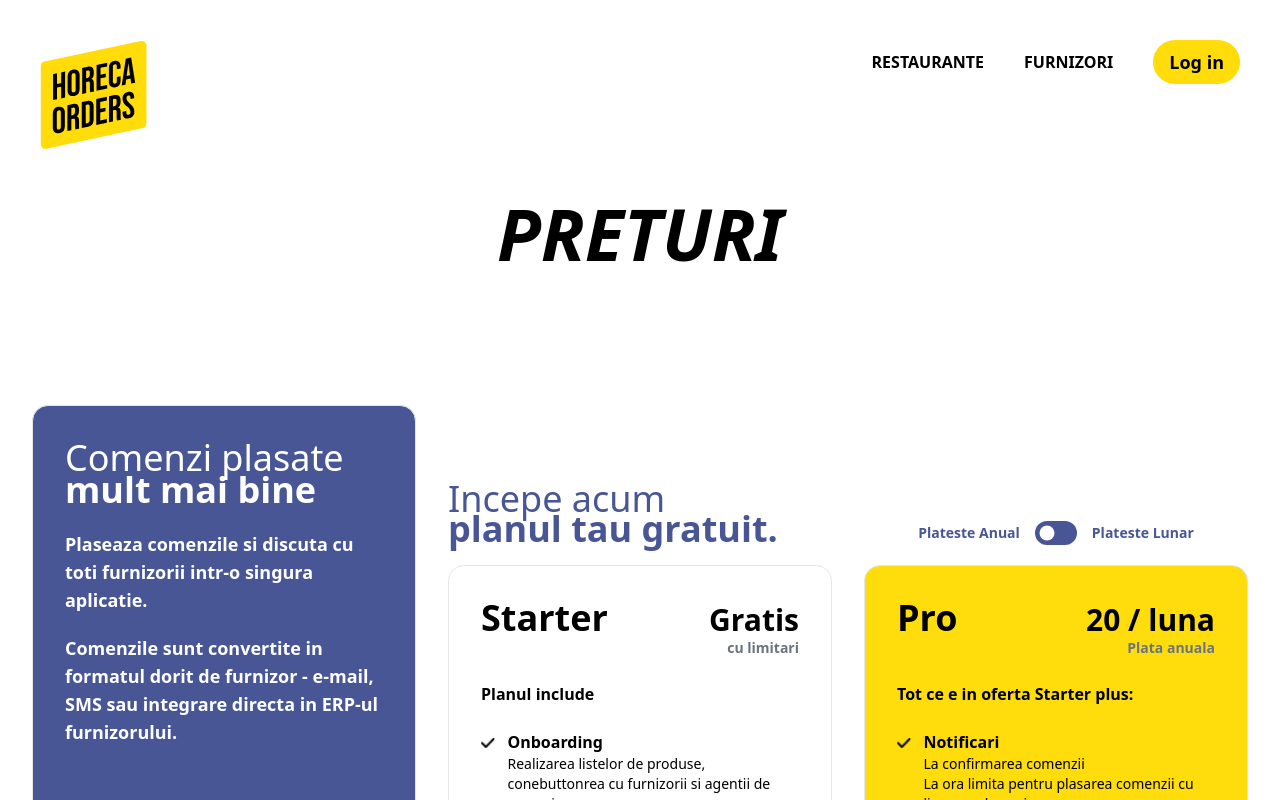
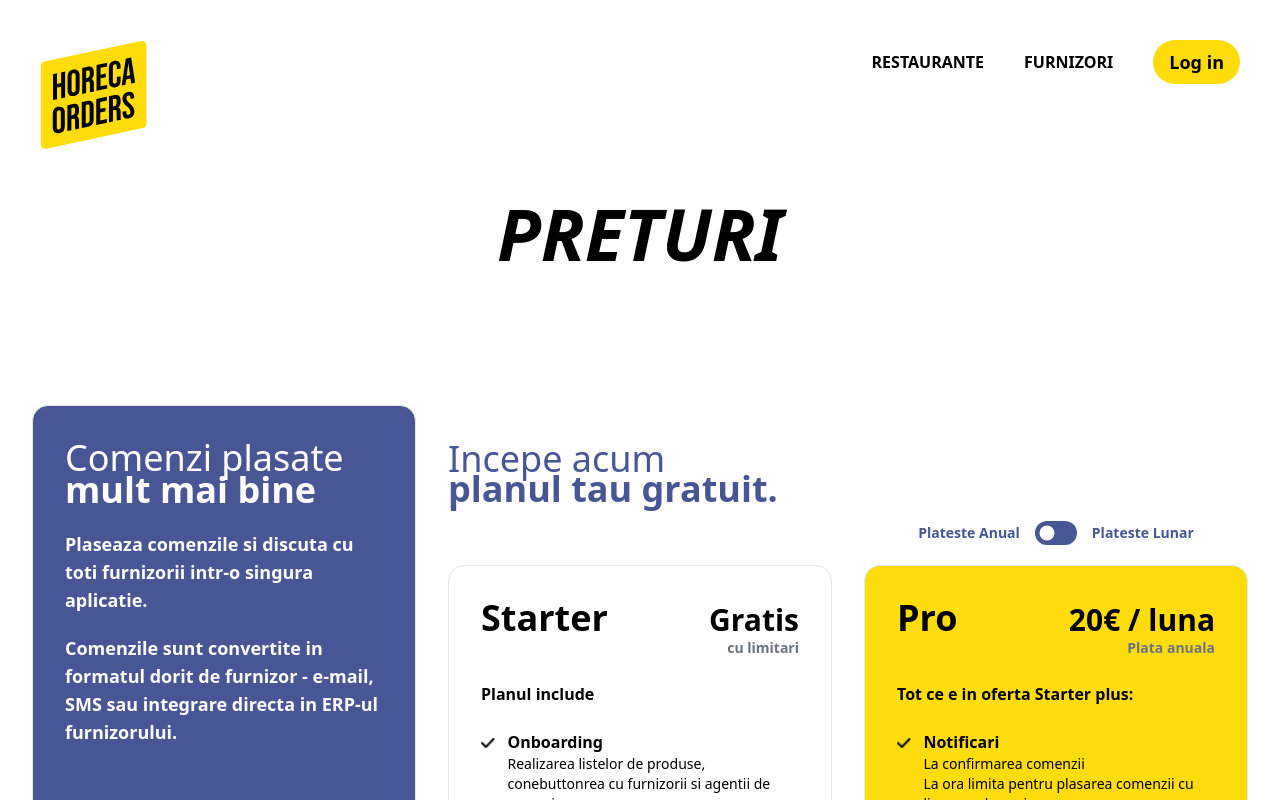
Before and after one commit to tiberiuc/tho-website, a React (Create React App) app: page /preturi in a window 1280 px wide. Shown: the top 800 px of the page. Built offline with nearby package versions, Linux system fonts and the light colour scheme.

Commit message:
pricing fixes

```diff
--- a/src/Components/Pricing/index.jsx
+++ b/src/Components/Pricing/index.jsx
@@ -6,7 +6,6 @@ import Switch from "react-switch";
 function Pricing() {
   const [checkbox, setCheckbox] = useState(false);
   const priceOfPlan = checkbox ? 25 : 20;
-  console.log(priceOfPlan);
   const pricing = {
     tiers: [
       {
@@ -48,7 +47,7 @@ function Pricing() {
         toggle: false,
         title: "Pro",
         price: priceOfPlan,
-        frequency: "/ luna",
+        frequency: "€ / luna",
         frequencyTips: checkbox ? "Plata lunara" : "Plata anuala",
         description: "Tot ce e in oferta Starter plus:",
         features: [
@@ -125,7 +124,7 @@ function Pricing() {
               />
             </picture>
           </div>
-          <div className="div2 flex flex-col ">
+          <div className="div2 flex flex-col lg:pb-10 pb-0">
             <p className="font-openSans text-4xl leading-5 font-light text-bluePrimary">
               Incepe acum
             </p>
@@ -168,7 +167,8 @@ function Pricing() {
                       </h3>
                       <div className="flex flex-col items-end">
                         <span className="text-3xl font-semibold font-openSans">
-                          {tier.price} {tier.frequency}
+                          {tier.price}
+                          {tier.frequency}
                         </span>
                       </div>
                     </div>
```
